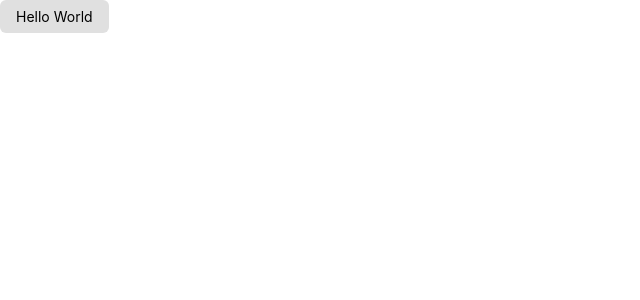
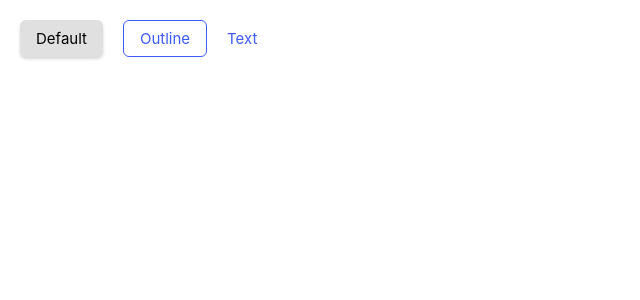
Before and after one commit to Vanaldito/button-component, a React (Vite) app: page / in a window 1280 px wide. Shown: the top 300 px of the page, without its empty margins (0-640 px from the left). Built offline with nearby package versions, Linux system fonts and the light colour scheme.

Commit message:
feat: allow to choose different button variants (default, outline and text)

```diff
--- a/src/App.css
+++ b/src/App.css
@@ -7,3 +7,10 @@
 html {
   font-size: 10px;
 }
+
+.buttons {
+  display: flex;
+  max-width: 100%;
+  padding: 20px;
+  gap: 20px;
+}
--- a/src/App.tsx
+++ b/src/App.tsx
@@ -5,7 +5,11 @@ import "./App.css";
 export default function App() {
   return (
     <main>
-      <Button>Hello World</Button>
+      <div className="buttons">
+        <Button variant="default">Default</Button>
+        <Button variant="outline">Outline</Button>
+        <Button variant="text">Text</Button>
+      </div>
     </main>
   );
 }
--- a/src/components/button.css
+++ b/src/components/button.css
@@ -1,7 +1,26 @@
 .button {
+  font-size: 1.5rem;
+}
+
+.button--variant-default {
   padding: 8px 16px;
-  font-size: 1.4rem;
   border-radius: 6px;
+  background-color: #e0e0e0;
+  color: #000000;
   border: none;
-  background-color: #e0e0e0;
+  box-shadow: 0px 2px 3px 0px #33333333;
 }
+
+.button--variant-outline {
+  padding: 8px 16px;
+  border: 1px solid #3d5afe;
+  border-radius: 6px;
+  background-color: inherit;
+  color: #3d5afe;
+}
+
+.button--variant-text {
+  background-color: inherit;
+  color: #3d5afe;
+  border: none;
+}
--- a/src/components/button.tsx
+++ b/src/components/button.tsx
@@ -1,12 +1,16 @@
 import "./button.css";
 
 interface ButtonProps {
+  variant: "default" | "outline" | "text";
   children: React.ReactNode;
 }
 
-export default function Button({ children }: ButtonProps) {
+export default function Button({ variant, children }: ButtonProps) {
+  let className = "button";
+  className += ` button--variant-${variant}`;
+
   return (
-    <button className="button" type="button">
+    <button className={className} type="button">
       {children}
     </button>
   );
```
